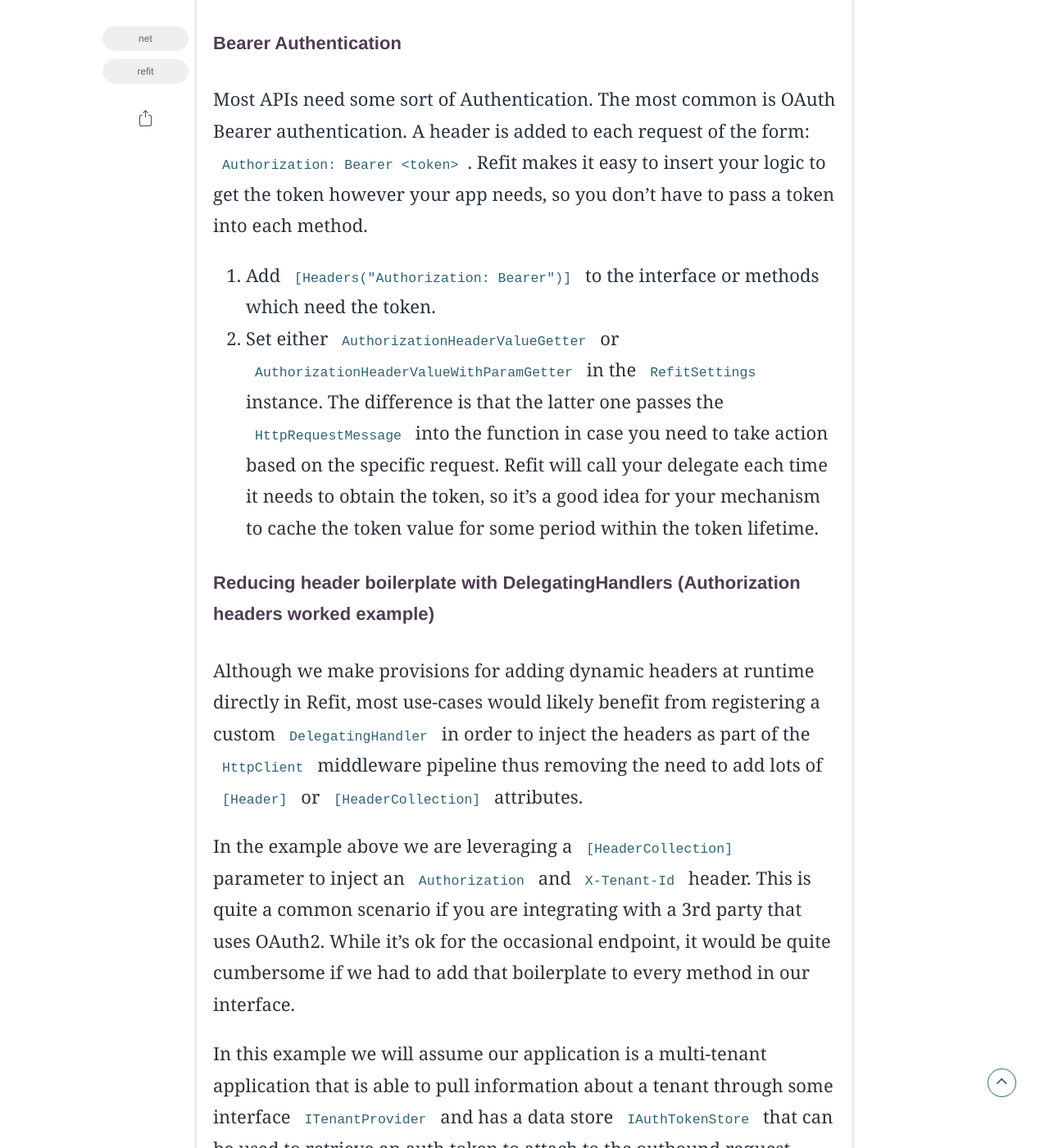
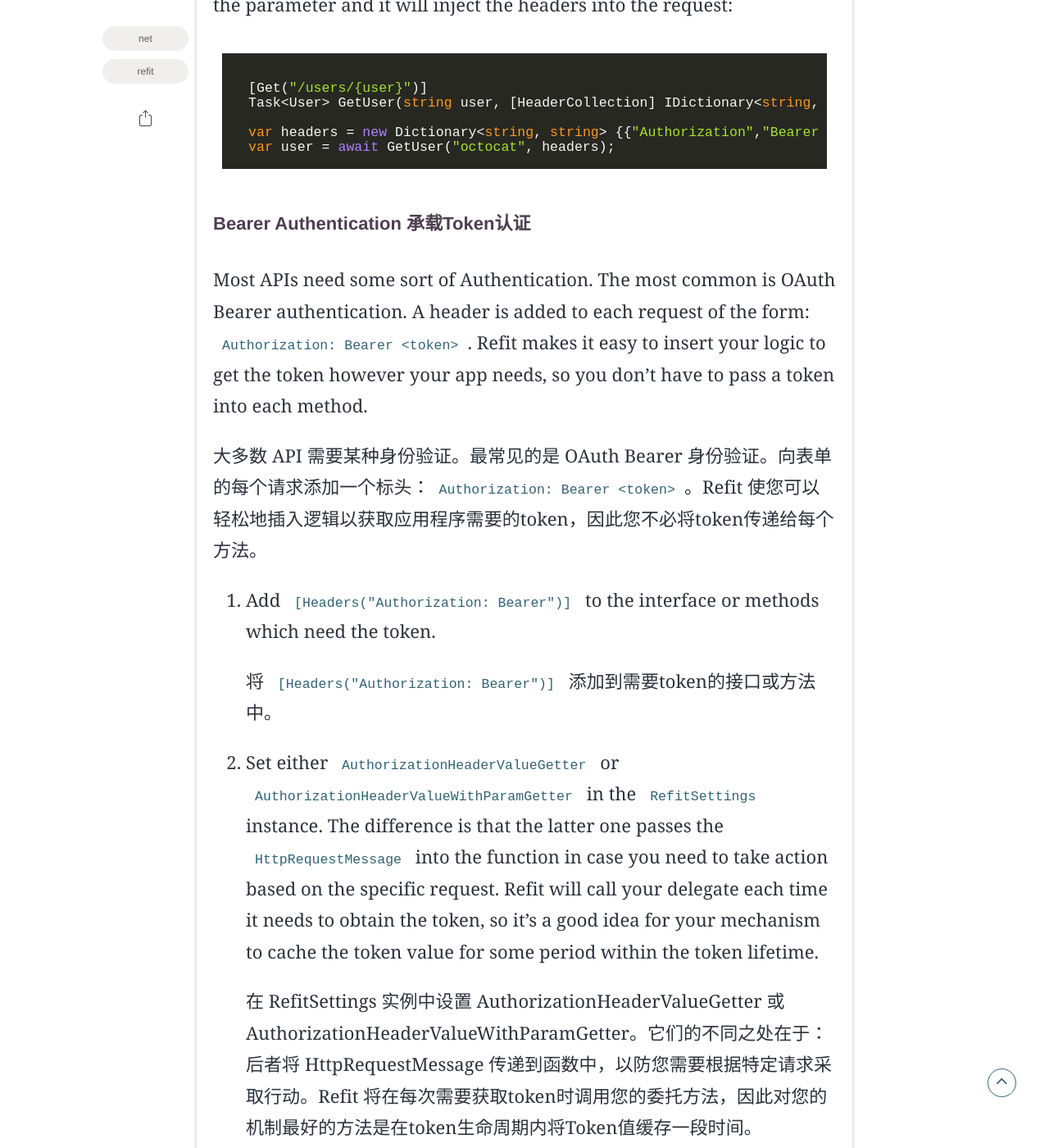
Before and after one commit to JeremiahXu/jeremiahxu.github.io, a Jekyll site: the page built from _posts/2022-09-19-Refit-REST库.md, in a window 1280 px wide and 1400 px high, scrolled down 19711 px. Shown: the whole window at 82% size. Built offline with Jekyll 4.4.1, drawn with Linux system fonts in a browser that asks for light colours; some web fonts are replaced; some of the changed text lies outside the part shown.

Commit message:
鉴权,Refit

````diff
--- a/_posts/2022-09-19-Refit-REST库.md
+++ b/_posts/2022-09-19-Refit-REST库.md
@@ -13,7 +13,7 @@
 
 ![Refit](..\assets\img\posts\20220919\refit_logo.png)
 
-## Refit: The automatic type-safe REST library for .NET Core, Xamarin and .NET
+## Refit:用于.NET Core，Xamarin和.NET的自动类型安全REST库
 
 [![Build Status](https://dev.azure.com/dotnet/ReactiveUI/_apis/build/status/Refit-CI?branchName=master)](https://dev.azure.com/dotnet/ReactiveUI/_build/latest?definitionId=17)
 
@@ -24,10 +24,12 @@
 
 CI Feed: `https://pkgs.dev.azure.com/dotnet/ReactiveUI/_packaging/Refit/nuget/v3/index.json`
 
+
 Refit is a library heavily inspired by Square's
 [Retrofit](http://square.github.io/retrofit) library, and it turns your REST
 API into a live interface:
 
+Refit 是一个深受 Square 的 [Retrofit](http://square.github.io/retrofit) 库启发的库，它将你的 REST API 变成一个活动的接口
 ```csharp
 public interface IGitHubApi
 {
@@ -39,20 +41,24 @@
 The `RestService` class generates an implementation of `IGitHubApi` that uses
 `HttpClient` to make its calls:
 
+RestService 类生成 IGitHubApi 的实现，该实现使用 HttpClient 进行调用
+
 ```csharp
 var gitHubApi = RestService.For<IGitHubApi>("https://api.github.com");
 var octocat = await gitHubApi.GetUser("octocat");
 ```
 .NET Core supports registering via HttpClientFactory
+
+.NET Core 支持通过 HttpClientFactory 注册
 ```csharp
 services
     .AddRefitClient<IGitHubApi>()
     .ConfigureHttpClient(c => c.BaseAddress = new Uri("https://api.github.com"));
 ```
 
-# Table of Contents
+# 目录
 
-- [Table of Contents](#table-of-contents)
+- [目录](#目录)
     - [Where does this work?](#where-does-this-work)
     - [SDK Requirements](#sdk-requirements)
       - [Breaking changes in 6.x](#breaking-changes-in-6x)
@@ -67,13 +73,13 @@
         - [JSON source generator](#json-source-generator)
       - [XML Content](#xml-content)
       - [<a name="form-posts"></a>Form posts](#form-posts)
-    - [Setting request headers](#setting-request-headers)
-      - [Static headers](#static-headers)
-      - [Dynamic headers](#dynamic-headers)
-      - [Bearer Authentication](#bearer-authentication)
-      - [Reducing header boilerplate with DelegatingHandlers (Authorization headers worked example)](#reducing-header-boilerplate-with-delegatinghandlers-authorization-headers-worked-example)
-      - [Redefining headers](#redefining-headers)
-      - [Removing headers](#removing-headers)
+    - [Setting request headers 设置请求头](#setting-request-headers-设置请求头)
+      - [Static headers 静态头](#static-headers-静态头)
+      - [Dynamic headers 动态头](#dynamic-headers-动态头)
+      - [Bearer Authentication 承载Token认证](#bearer-authentication-承载token认证)
+      - [使用DelegatingHandlers来减少header样板（Authorization headers 工作示例）](#使用delegatinghandlers来减少header样板authorization-headers-工作示例)
+      - [重新定义 headers](#重新定义-headers)
+      - [移除 headers](#移除-headers)
     - [Passing state into DelegatingHandlers](#passing-state-into-delegatinghandlers)
       - [Support for Polly and Polly.Context](#support-for-polly-and-pollycontext)
       - [Target Interface Type](#target-interface-type)
@@ -84,7 +90,7 @@
       - [Headers inheritance](#headers-inheritance)
     - [Default Interface Methods](#default-interface-methods)
     - [Using HttpClientFactory](#using-httpclientfactory)
-    - [Handling exceptions](#handling-exceptions)
+    - [Handling exceptions 处理异常](#handling-exceptions-处理异常)
       - [<a id="when-returning-taskapiresponset"></a>When returning `Task<IApiResponse>`, `Task<IApiResponse<T>>`, or `Task<ApiResponse<T>>`](#when-returning-taskiapiresponse-taskiapiresponset-or-taskapiresponset)
       - [When returning `Task<T>`](#when-returning-taskt)
       - [Providing a custom `ExceptionFactory`](#providing-a-custom-exceptionfactory)
@@ -519,9 +525,10 @@
 
 **NOTE:** This use of `AliasAs` applies to querystring parameters and form body posts, but not to response objects; for aliasing fields on response objects, you'll still need to use `[JsonProperty("full-property-name")]`.
 
-### Setting request headers
+### Setting request headers 设置请求头
 
-#### Static headers
+
+#### Static headers 静态头
 
 You can set one or more static request headers for a request applying a `Headers`
 attribute to the method:
@@ -547,7 +554,7 @@
 }
 ```
 
-#### Dynamic headers
+#### Dynamic headers 动态头
 
 If the content of the header needs to be set at runtime, you can add a header
 with a dynamic value to a request by applying a `Header` attribute to a parameter:
@@ -586,14 +593,20 @@
 ```
 [//]: # ({% endraw %})
 
-#### Bearer Authentication
+#### Bearer Authentication 承载Token认证
 
 Most APIs need some sort of Authentication. The most common is OAuth Bearer authentication. A header is added to each request of the form: `Authorization: Bearer <token>`. Refit makes it easy to insert your logic to get the token however your app needs, so you don't have to pass a token into each method.
 
+大多数 API 需要某种身份验证。最常见的是 OAuth Bearer 身份验证。向表单的每个请求添加一个标头：`Authorization: Bearer <token>`。Refit 使您可以轻松地插入逻辑以获取应用程序需要的token，因此您不必将token传递给每个方法。
+
 1. Add `[Headers("Authorization: Bearer")]` to the interface or methods which need the token.
+
+   将 `[Headers("Authorization: Bearer")]` 添加到需要token的接口或方法中。
 2. Set either `AuthorizationHeaderValueGetter` or `AuthorizationHeaderValueWithParamGetter` in the `RefitSettings` instance. The difference is that the latter one passes the `HttpRequestMessage` into the function in case you need to take action based on the specific request. Refit will call your delegate each time it needs to obtain the token, so it's a good idea for your mechanism to cache the token value for some period within the token lifetime.
 
-#### Reducing header boilerplate with DelegatingHandlers (Authorization headers worked example)
+   在 RefitSettings 实例中设置 AuthorizationHeaderValueGetter 或 AuthorizationHeaderValueWithParamGetter。它们的不同之处在于：后者将 HttpRequestMessage 传递到函数中，以防您需要根据特定请求采取行动。Refit 将在每次需要获取token时调用您的委托方法，因此对您的机制最好的方法是在token生命周期内将Token值缓存一段时间。
+
+#### 使用DelegatingHandlers来减少header样板（Authorization headers 工作示例）
 Although we make provisions for adding dynamic headers at runtime directly in Refit,
 most use-cases would likely benefit from registering a custom `DelegatingHandler` in order to inject the headers as part of the `HttpClient` middleware pipeline
 thus removing the need to add lots of `[Header]` or `[HeaderCollection]` attributes.
@@ -683,7 +696,7 @@
 //do your thing
 ```
 
-#### Redefining headers
+#### 重新定义 headers
 
 Unlike Retrofit, where headers do not overwrite each other and are all added to
 the request regardless of how many times the same header is defined, Refit takes
@@ -1172,7 +1185,7 @@
 }
 ```
 
-### Handling exceptions
+### Handling exceptions 处理异常
 Refit has different exception handling behavior depending on if your Refit interface methods return `Task<T>` or if they return `Task<IApiResponse>`, `Task<IApiResponse<T>>`, or `Task<ApiResponse<T>>`.
 
 #### <a id="when-returning-taskapiresponset"></a>When returning `Task<IApiResponse>`, `Task<IApiResponse<T>>`, or `Task<ApiResponse<T>>`
````
Also changed, not shown: other parts of _posts/2022-09-19-Refit-REST库.md (+1 -1 lines), _posts/2022-09-19-Net鉴权授权.md (+1 -1 lines).
